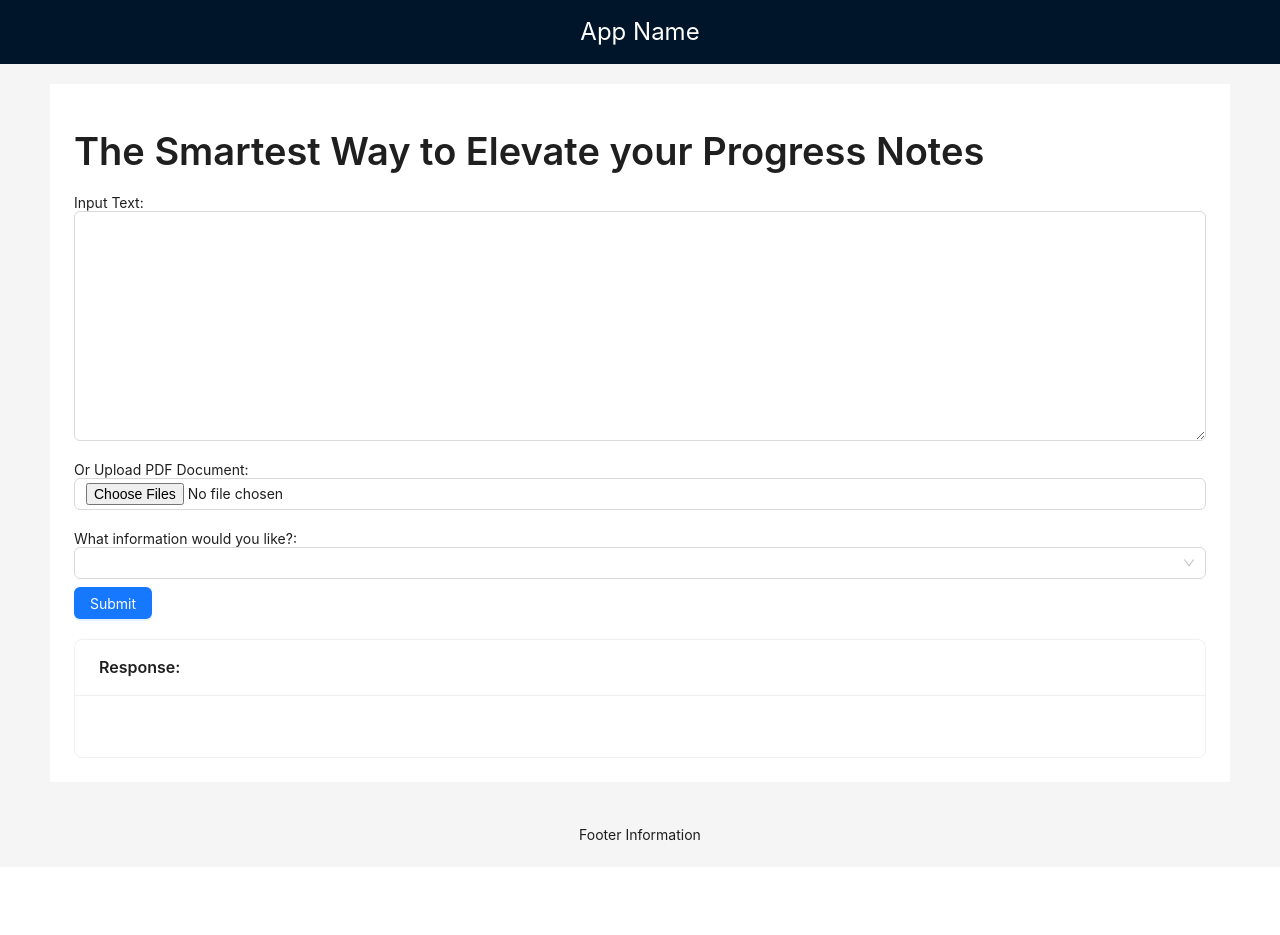
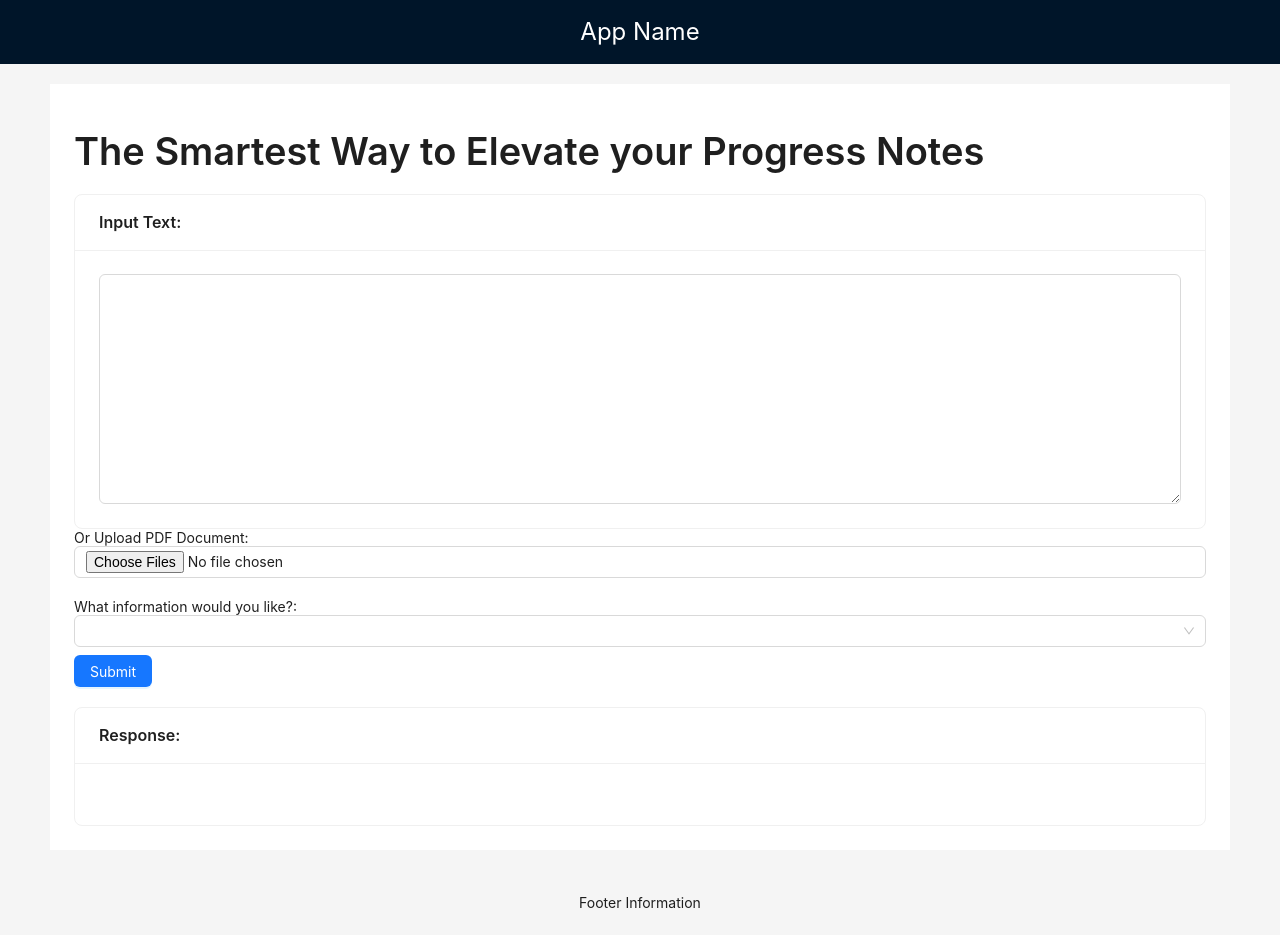
Before and after one commit to avigewirtz/billing, a React (Create React App) app: page / in a window 1280 px wide. Before the commit the page ends 867 px from the top, so only its background shows below. Built offline with nearby package versions, Linux system fonts and the light colour scheme; what pdfmake would draw is missing.

Commit message:
pdf download option

```diff
--- a/src/pages/HomePage.js
+++ b/src/pages/HomePage.js
@@ -6,6 +6,7 @@ import Tesseract from 'tesseract.js';
 import pdfMake from "pdfmake/build/pdfmake";
 import pdfFonts from "pdfmake/build/vfs_fonts";
 pdfMake.vfs = pdfFonts.pdfMake.vfs;
+
 
 
 
@@ -26,7 +27,7 @@ function HomePage() {
         const documentDefinition = {
             content: [
                 {
-                    text: 'Progress note and response:',
+                    text: 'Response:',
                     fontSize: 20,
                     bold: true,
                     marginBottom: 20,
@@ -150,8 +151,7 @@ function HomePage() {
                 return `--- Response for Note ${(index + 1) / 2} ---\n${item}\n`;
             }).join('\n');
 
-            const notesString = notes.join('\n');  // Convert the notes array into a single string
-            setResponseText(notesString + '\n' + concatenatedResponses);  // Prefix notes to the response
+            setResponseText(concatenatedResponses);  // Only set the response text
 
         } catch (error) {
             setError("There was an error processing your request. Please try again.");
@@ -160,6 +160,7 @@ function HomePage() {
         setIsLoading(false);
     }
 
+
     return (
         <div>
             {isLoading && <Spin size="large" />}
@@ -167,15 +168,14 @@ function HomePage() {
 
             <Title style={{ marginTop: '20px', marginBottom: '20px' }}>The Smartest Way to Elevate your Progress Notes</Title>
 
-            <div>
-                <label style={{ marginBottom: '20px' }}>Input Text:</label>
-                <TextArea
-                    rows="10"
-                    value={notes.map((note, index) => `--- Note ${index + 1} ---\n${note}\n`).join('\n')}
-                    readOnly
-                    style={{ marginBottom: '20px' }}
-                />
-            </div>
+            <Card title="Input Text:" bordered={true} style={{ marginTop: '20px' }}>
+    <TextArea
+        rows="10"
+        value={notes.map((note, index) => `--- Note ${index + 1} ---\n${note}\n`).join('\n')}
+        readOnly
+    />
+</Card>
+
 
             <label>Or Upload PDF Document:</label>
             <Input type="file" accept=".pdf" onChange={handleFileChange} multiple style={{ marginBottom: '20px' }} />
```
